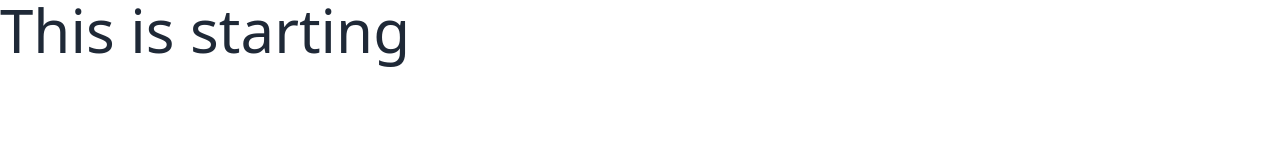
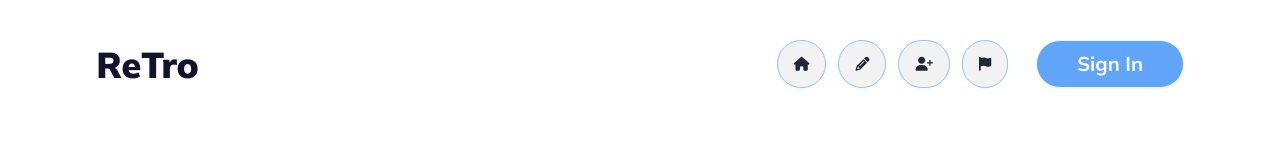
Before and after one commit to Shahidulllah/retro-forum, a plain HTML site: page index.html in a window 1280 px wide. Drawn offline with nearby package versions, Linux system fonts and the light colour scheme.

Commit message:
Navbar done

```diff
--- a/index.html
+++ b/index.html
@@ -15,10 +15,52 @@
     <link rel="preconnect" href="https://fonts.gstatic.com" crossorigin>
     <link href="https://fonts.googleapis.com/css2?family=Mulish:ital,wght@0,200..1000;1,200..1000&display=swap"
         rel="stylesheet">
+
+    <!-- Font awesome -->
+    <link rel="stylesheet" href="https://cdnjs.cloudflare.com/ajax/libs/font-awesome/6.5.1/css/all.min.css"
+        integrity="sha512-DTOQO9RWCH3ppGqcWaEA1BIZOC6xxalwEsw9c2QQeAIftl+Vegovlnee1c9QX4TctnWMn13TZye+giMm8e2LwA=="
+        crossorigin="anonymous" referrerpolicy="no-referrer" />
 </head>
 
-<body>
-    <h1 class="text-6xl">This is starting</h1>
+<body class="font-mulish">
+
+    <header>
+        <!-- Navbar -->
+        <section class="mx-24 mt-10">
+            <div class="flex justify-between items-center">
+                <!-- Right side:logo -->
+                <div class="">
+                    <img src="./images/logo.png" alt="">
+                </div>
+
+                <!--Left side:menu -->
+                <div class="flex gap-3 items-center">
+                    <div class="tooltip" data-tip="Home">
+                        <button class="btn rounded-full px-4 border border-blue-300"><i
+                                class="fa-solid fa-house "></i></button>
+                    </div>
+
+                    <div class="tooltip" data-tip="Write">
+                        <button class="btn rounded-full px-4 border border-blue-300"><i
+                                class="fa-solid fa-pencil "></i></button>
+                    </div>
+
+                    <div class="tooltip" data-tip="User">
+                        <button class="btn rounded-full px-4 border border-blue-300"><i
+                                class="fa-solid fa-user-plus "></i></button>
+                    </div>
+
+                    <div class="tooltip" data-tip="Flag">
+                        <button class="btn rounded-full px-4 border border-blue-300"><i
+                                class="fa-solid fa-flag "></i></button>
+                    </div>
+
+                    <button class="btn text-white text-xl font-bold bg-blue-400 rounded-full px-10 ml-4 hover:text-black hover:font-bold">Sign
+                        In</button>
+                </div>
+            </div>
+        </section>
+    </header>
 
     <script src="./js/app.js"></script>
 </body>
```
